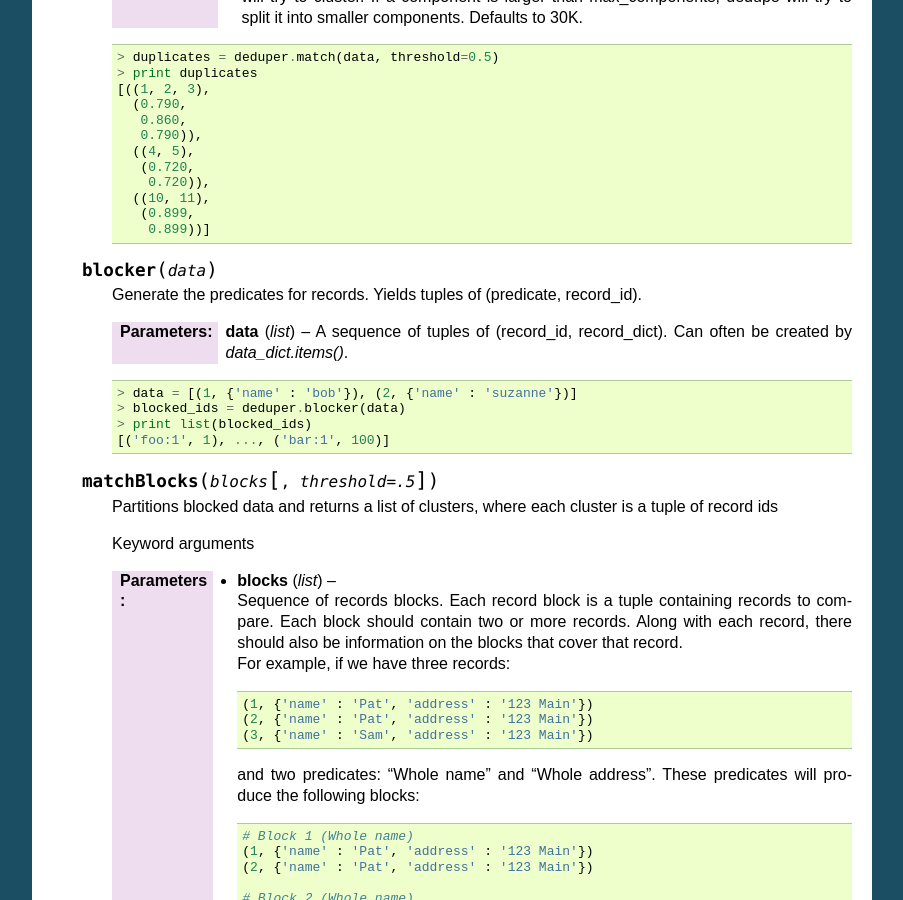
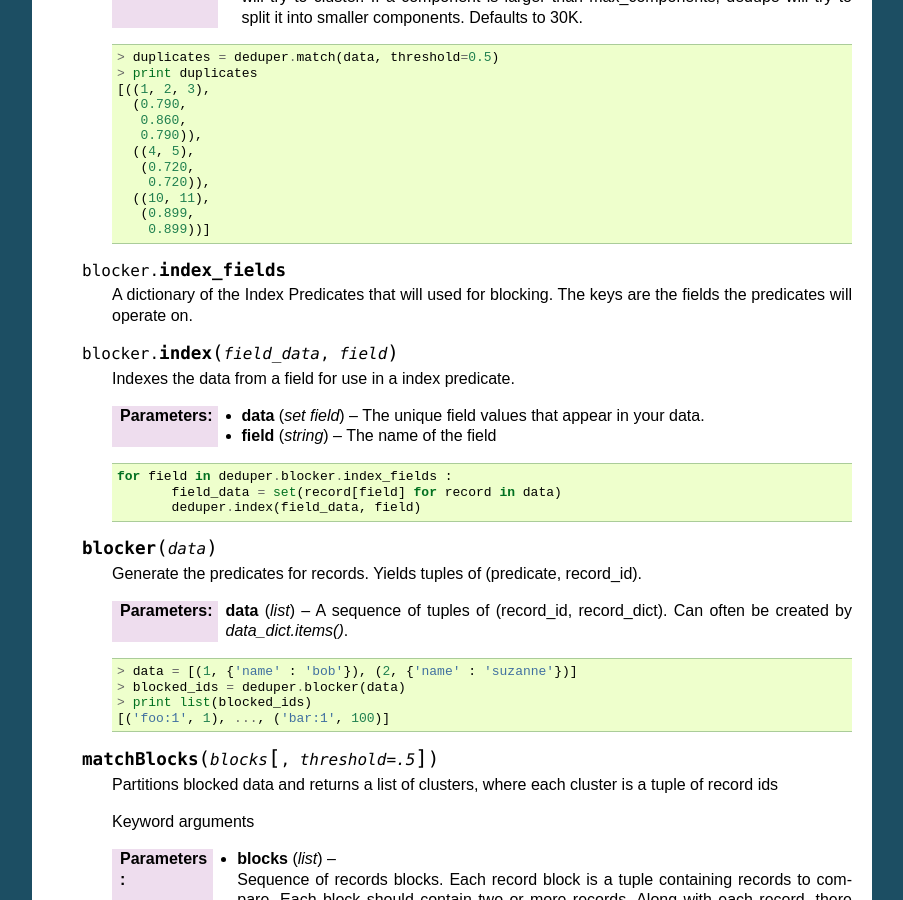
Before and after one commit to dedupeio/dedupe, a Sphinx documentation site: the page built from docs/API-documentation.rst, in a window 1280 px wide and 900 px high, scrolled down 3583 px. Shown: the whole window, without its empty margins (198-1101 px from the left). Built offline with Sphinx 7.4.7, drawn with Linux system fonts in a browser that asks for light colours; some of the changed text lies outside the part shown.

```diff
--- a/docs/common_dedupe_methods.rst
+++ b/docs/common_dedupe_methods.rst
@@ -65,6 +65,24 @@
         ((10, 11),
          (0.899,
           0.899))]
+
+.. py:attribute:: blocker.index_fields
+
+   A dictionary of the Index Predicates that will used for blocking. The
+   keys are the fields the predicates will operate on.
+
+.. py:method:: blocker.index(field_data, field)
+
+   Indexes the data from a field for use in a index predicate.
+
+   :param set field data: The unique field values that appear in your data.
+   :param string field: The name of the field
+
+   .. code:: python
+
+      for field in deduper.blocker.index_fields :
+	     field_data = set(record[field] for record in data)
+	     deduper.index(field_data, field)
 
 
 .. py:method:: blocker(data)
--- a/docs/conf.py
+++ b/docs/conf.py
@@ -49,7 +49,7 @@
 
 # General information about the project.
 project = u'dedupe'
-copyright = u'2014, Forest Gregg, Derek Eder, and contributors'
+copyright = u'2015, Forest Gregg, Derek Eder, and contributors'
 
 # The version info for the project you're documenting, acts as replacement for
 # |version| and |release|, also used in various other places throughout the
@@ -58,7 +58,7 @@
 # The short X.Y version.
 version = '0.7'
 # The full version, including alpha/beta/rc tags.
-release = '0.7.5'
+release = '0.7.7'
 
 # The language for content autogenerated by Sphinx. Refer to documentation
 # for a list of supported languages.
```
Also changed, not shown: 1 other file.
